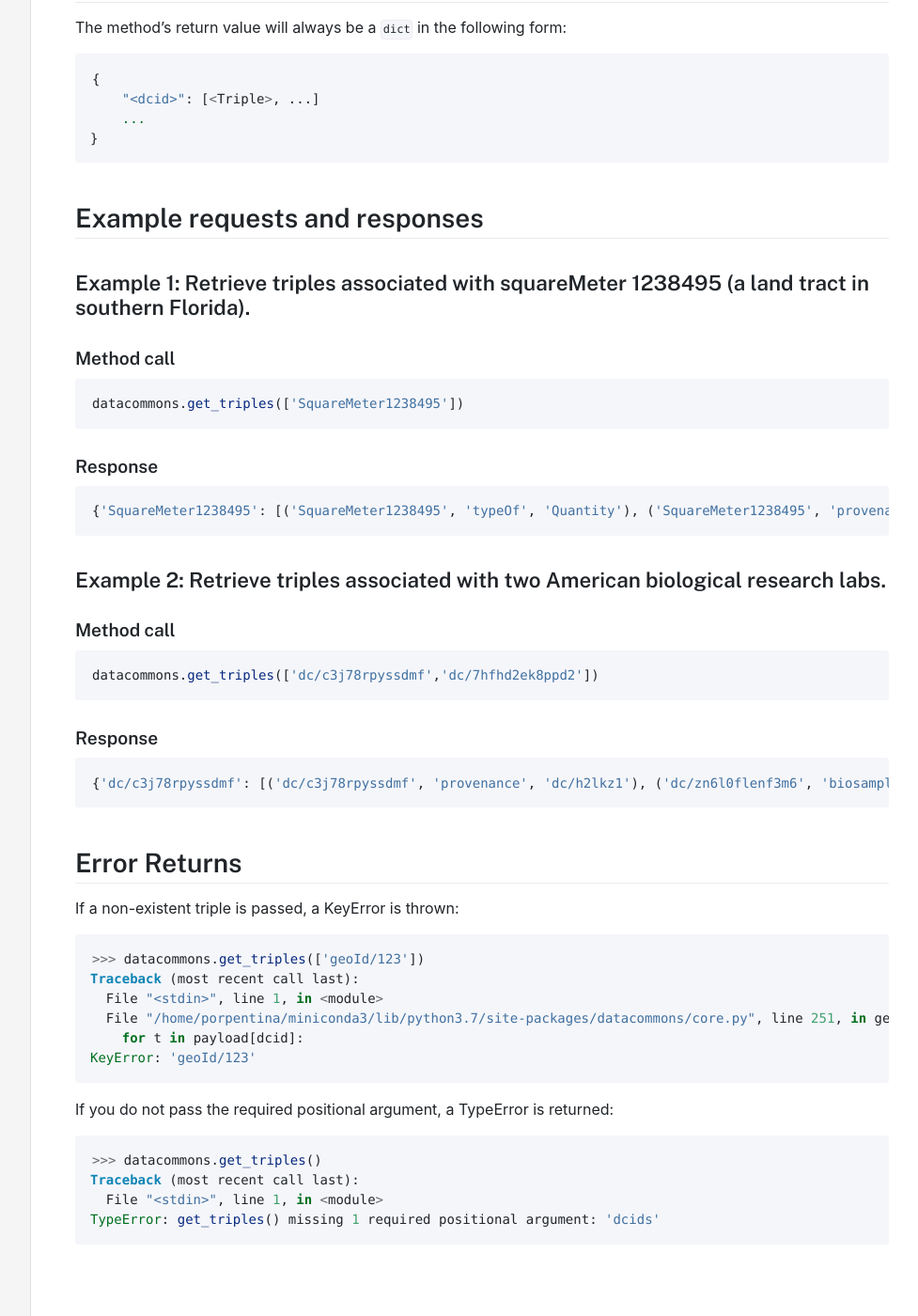
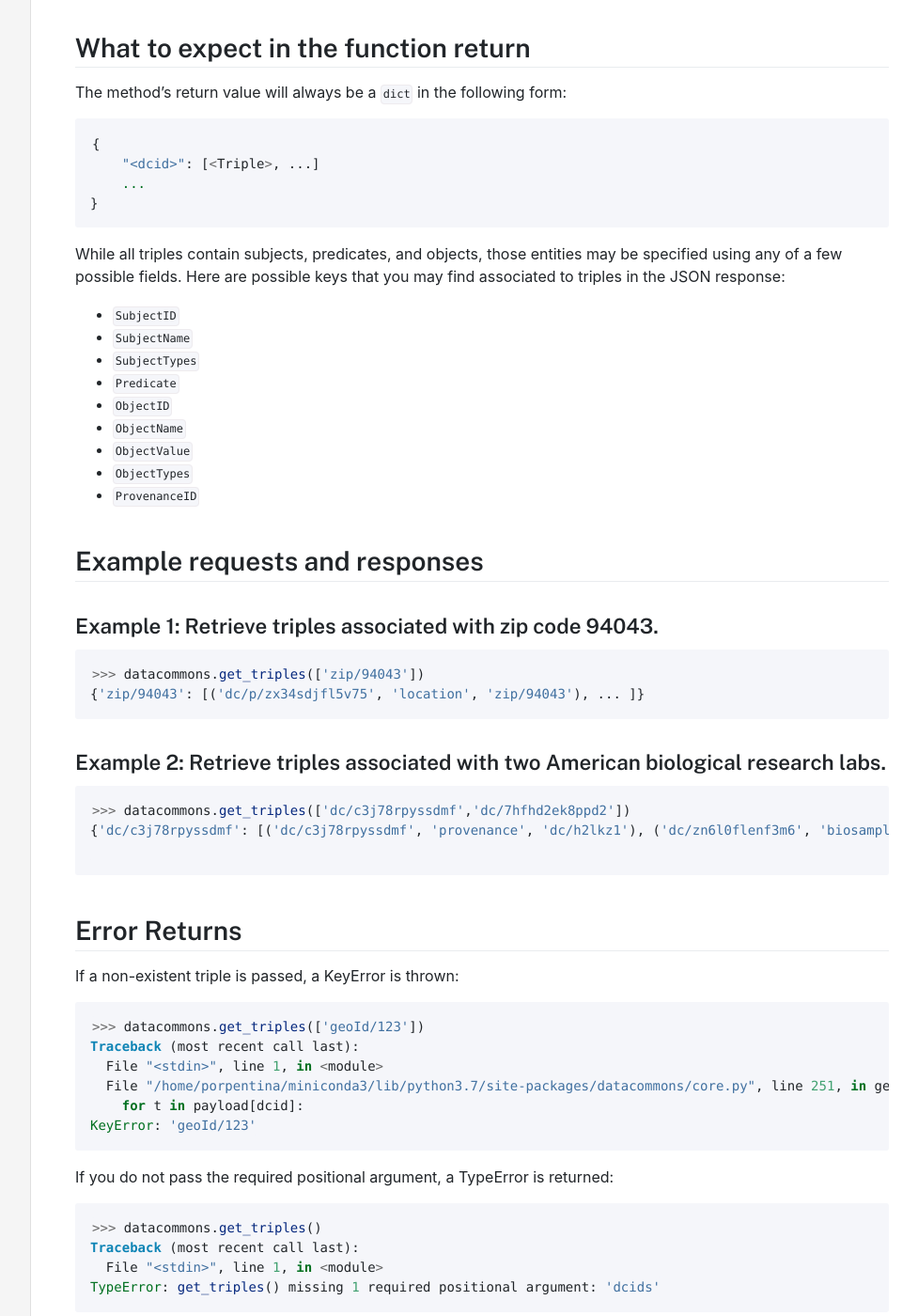
Before and after one commit to datacommonsorg/docsite, a Jekyll site: the page built from api/python/triple.md, in a window 1280 px wide and 1400 px high, scrolled down 865 px. Shown: the whole window at 94% size, without its empty margins (287-1264 px from the left). Built offline with Jekyll 4.4.1, drawn with Linux system fonts in a browser that asks for light colours; comment, search, counter and statistics services are not loaded; some of the changed text lies outside the part shown.

Commit message:
re feedback

````diff
--- a/api/python/triple.md
+++ b/api/python/triple.md
@@ -6,14 +6,18 @@
 grand_parent: API
 ---
 
-# Show Triples Associated with Node(s)
+# Retrieve triples associated with nodes
 
 Given a list of nodes, return [triples](https://docs.datacommons.org/glossary.html) which are associated with the specified
 node(s).
 
 ## General information about this endpoint
 
-**Signature**: `datacommons.get_triples(dcids, limit=datacommons.utils._MAX_LIMIT)`
+**Signature**:
+
+```python
+datacommons.get_triples(dcids, limit=datacommons.utils._MAX_LIMIT)
+```
 
 **Required arguments**:
 
@@ -42,34 +46,33 @@
 }
 ```
 
+While all triples contain subjects, predicates, and objects, those entities may be specified using any of a few possible fields. Here are possible keys that you may find associated to triples in the JSON response:
+
+  -	`SubjectID`
+  -	`SubjectName`
+  -	`SubjectTypes`
+  -	`Predicate`
+  -	`ObjectID`
+  -	`ObjectName`
+  -	`ObjectValue`
+  -	`ObjectTypes`
+  -	`ProvenanceID`
+
 ## Example requests and responses
 
-### Example 1: Retrieve triples associated with squareMeter 1238495 (a land tract in southern Florida).
-
-#### Method call
+### Example 1: Retrieve triples associated with zip code 94043.
 
 ```python
-datacommons.get_triples(['SquareMeter1238495'])
-```
-
-#### Response
-
-```python
-{'SquareMeter1238495': [('SquareMeter1238495', 'typeOf', 'Quantity'), ('SquareMeter1238495', 'provenance', 'dc/sm3m2w3'), ('geoId/12086008906', 'landArea', 'SquareMeter1238495')]}
+>>> datacommons.get_triples(['zip/94043'])
+{'zip/94043': [('dc/p/zx34sdjfl5v75', 'location', 'zip/94043'), ... ]}
 ```
 
 ### Example 2: Retrieve triples associated with two American biological research labs.
 
-#### Method call
+```python
+>>> datacommons.get_triples(['dc/c3j78rpyssdmf','dc/7hfhd2ek8ppd2'])
+{'dc/c3j78rpyssdmf': [('dc/c3j78rpyssdmf', 'provenance', 'dc/h2lkz1'), ('dc/zn6l0flenf3m6', 'biosampleOntology', 'dc/c3j78rpyssdmf'), ('dc/tkcknpfwxfrhf', 'biosampleOntology', 'dc/c3j78rpyssdmf'), ('dc/jdzbbfhgzghv1', 'biosampleOntology', 'dc/c3j78rpyssdmf'), ('dc/4f9w8lhcwggxc', 'biosampleOntology', 'dc/c3j78rpyssdmf')], 'dc/7hfhd2ek8ppd2': [('dc/4mjs95b1meh1h', 'biosampleOntology', 'dc/7hfhd2ek8ppd2'), ('dc/13xcyzcr819cb', 'biosampleOntology', 'dc/7hfhd2ek8ppd2'), ('dc/7hfhd2ek8ppd2', 'provenance', 'dc/h2lkz1')]}
 
-```python
-datacommons.get_triples(['dc/c3j78rpyssdmf','dc/7hfhd2ek8ppd2'])
-```
-
-#### Response
-
-```python
-{'dc/c3j78rpyssdmf': [('dc/c3j78rpyssdmf', 'provenance', 'dc/h2lkz1'), ('dc/zn6l0flenf3m6', 'biosampleOntology', 'dc/c3j78rpyssdmf'), ('dc/tkcknpfwxfrhf', 'biosampleOntology', 'dc/c3j78rpyssdmf'), ('dc/jdzbbfhgzghv1', 'biosampleOntology', 'dc/c3j78rpyssdmf'), ('dc/4f9w8lhcwggxc', 'biosampleOntology', 'dc/c3j78rpyssdmf')], 'dc/7hfhd2ek8ppd2': [('dc/7hfhd2ek8ppd2', 'provenance', 'dc/h2lkz1'), ('dc/4mjs95b1meh1h', 'biosampleOntology', 'dc/7hfhd2ek8ppd2'), ('dc/13xcyzcr819cb', 'biosampleOntology', 'dc/7hfhd2ek8ppd2')]}
 ```
 
 ## Error Returns
````
